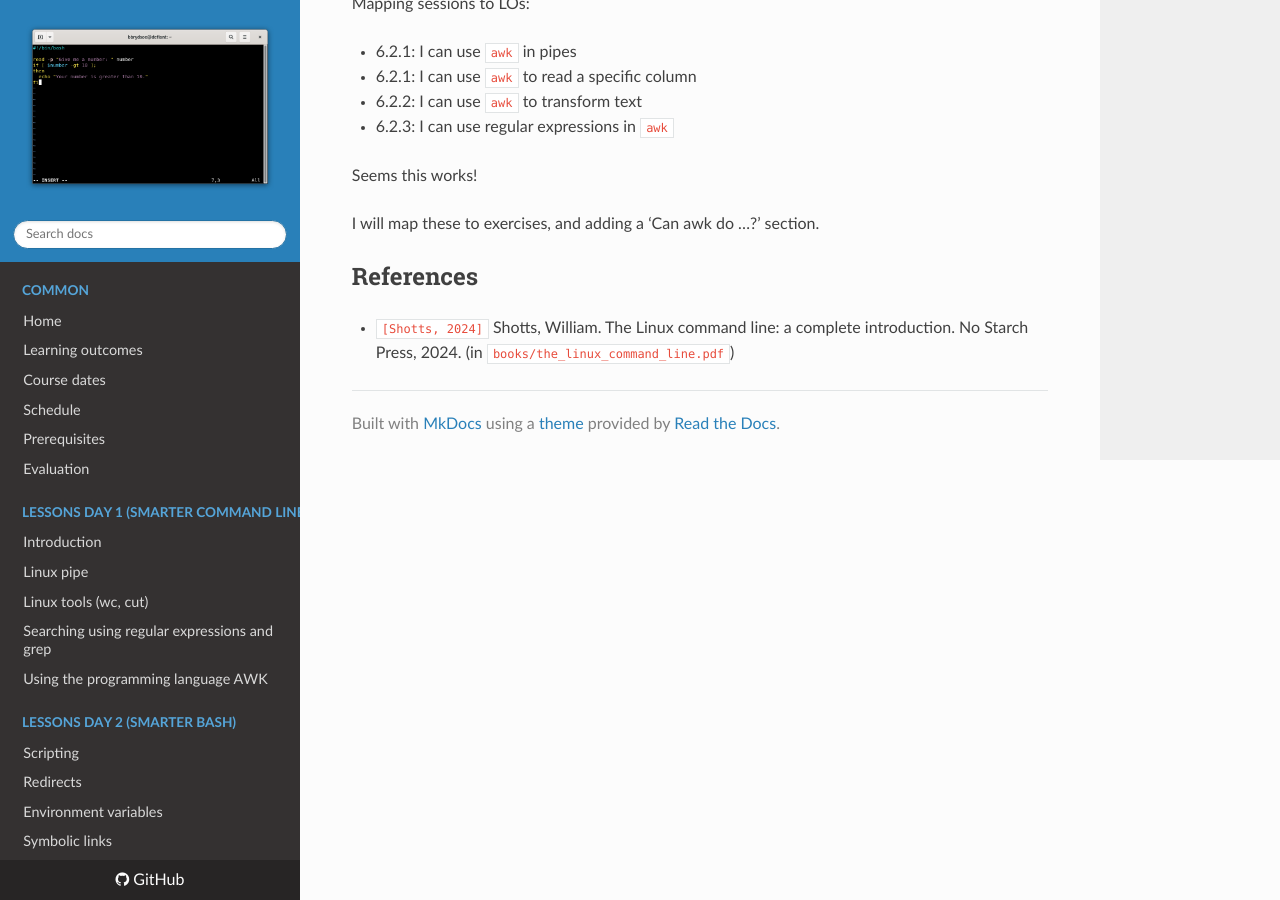
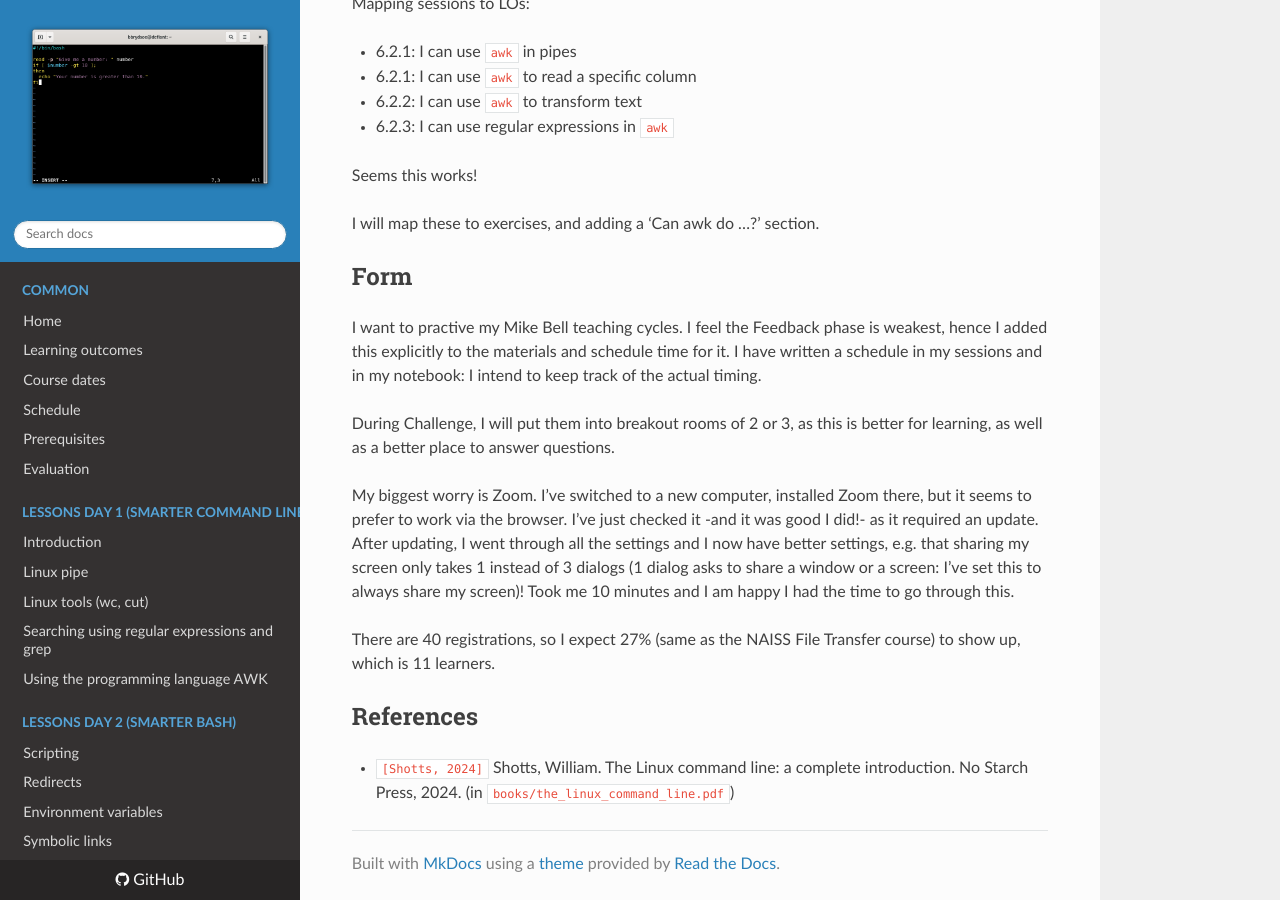
Before and after one commit to UPPMAX/linux-command-line-201, an MkDocs documentation site: the page built from docs/lesson_plans/20250602/README.md, in a window 1280 px wide and 900 px high, scrolled down 2696 px. Built offline with MkDocs 1.6.1, drawn with Linux system fonts in a browser that asks for light colours; nearby versions of some CDN libraries; some of the changed text lies outside the part shown.

```diff
--- a/docs/lesson_plans/20250602/README.md
+++ b/docs/lesson_plans/20250602/README.md
@@ -15,8 +15,7 @@ Time        | Topic                 |Teacher
 11:00-11:15 |Break                  |.
 11:15-12:00 |`awk`                  |RB
 
-I should assume the learners can use a pipe,
-
+I should assume the learners can use a pipe.
 
 ## `grep`
 
@@ -125,6 +124,29 @@ Seems this works!
 
 I will map these to exercises, and adding a 'Can awk do ...?' section.
 
+## Form
+
+I want to practive my Mike Bell teaching cycles.
+I feel the Feedback phase is weakest,
+hence I added this explicitly to the materials
+and schedule time for it. I have written a schedule in my
+sessions and in my notebook: I intend to keep track of the actual timing.
+
+During Challenge, I will put them into breakout rooms of 2 or 3,
+as this is better for learning, as well as a better place to answer questions.
+
+My biggest worry is Zoom. I've switched to a new computer, installed
+Zoom there, but it seems to prefer to work via the browser.
+I've just checked it -and it was good I did!- as it required an update.
+After updating, I went through all the settings and I now have better
+settings, e.g. that sharing my screen only takes 1 instead of 3
+dialogs (1 dialog asks to share a window or a screen: I've set this
+to always share my screen)! Took me 10 minutes and I am happy I had the time
+to go through this.
+
+There are 40 registrations, so I expect 27% (same as the NAISS
+File Transfer course) to show up, which is 11 learners.
+
 ## References
 
 - `[Shotts, 2024]` Shotts, William.
```
Also changed, not shown: other parts of docs/lesson_plans/20250602/README.md (+1 -1 lines), docs/evaluations/20250602/README.md (+2 -0 lines).
